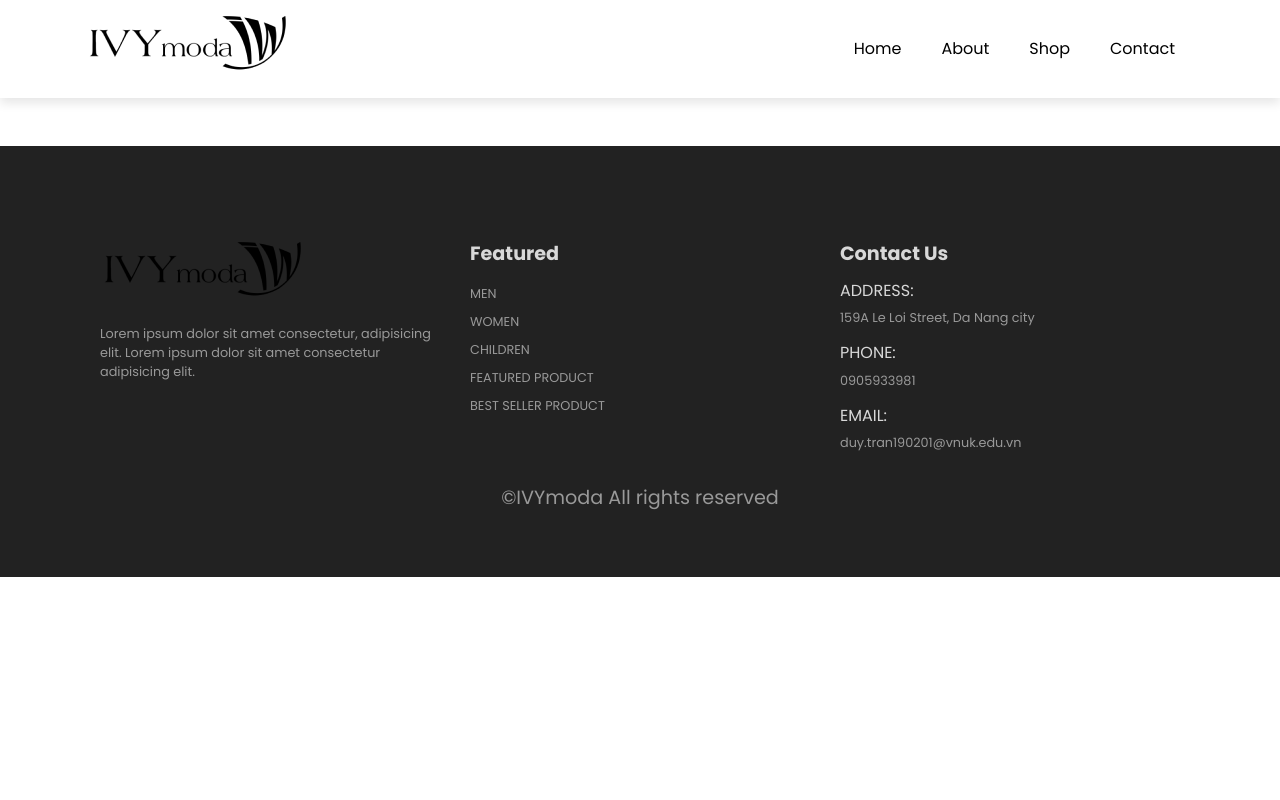
After one commit to sherlockduy4869/Ivy_Website, a PHP site: page /contact.html in a window 1280 px wide. The commit adds this page. Run offline with PHP 8.4, Linux system fonts and the light colour scheme; some libraries are stand-ins or nearby versions.

Commit message:
Create contact page

```diff
--- /dev/null
+++ b/contact.html
@@ -0,0 +1,91 @@
+<html lang="en">
+<head>
+    <meta charset="UTF-8">
+    <meta http-equiv="X-UA-Compatible" content="IE=edge">
+    <meta name="viewport" content="width=device-width, initial-scale=1.0">
+    <title>Shop</title>
+    <link rel="stylesheet" href="https://cdn.jsdelivr.net/npm/bootstrap@4.1.3/dist/css/bootstrap.min.css" integrity="sha384-MCw98/SFnGE8fJT3GXwEOngsV7Zt27NXFoaoApmYm81iuXoPkFOJwJ8ERdknLPMO" crossorigin="anonymous">
+    <link rel="stylesheet" href="./Resource/css/style.css">
+    <link rel="stylesheet" href="./Resource/css/query.css">
+    <link rel="stylesheet" href="https://cdnjs.cloudflare.com/ajax/libs/font-awesome/6.1.1/css/all.min.css" integrity="sha512-KfkfwYDsLkIlwQp6LFnl8zNdLGxu9YAA1QvwINks4PhcElQSvqcyVLLD9aMhXd13uQjoXtEKNosOWaZqXgel0g==" crossorigin="anonymous" referrerpolicy="no-referrer" />
+    <script src="https://code.jquery.com/jquery-3.6.0.min.js" integrity="sha256-/xUj+3OJU5yExlq6GSYGSHk7tPXikynS7ogEvDej/m4=" crossorigin="anonymous"></script>
+    <script src="./Resource/js/script.js"></script>
+
+</head>
+<body class="bodyContact">
+
+    <!--NAVIGATION AREA-->
+    <nav class="navbar navbar-expand-lg navbar-light py-3">
+        <div class="container">
+          <a href="#"><img src="./Resource/img/logo.png" alt="Logo"></a>
+          <button class="navbar-toggler" type="button" data-bs-toggle="collapse" data-bs-target="#navbarSupportedContent" aria-controls="navbarSupportedContent" aria-expanded="false" aria-label="Toggle navigation">
+            <span class="navbar-toggler-icon"></span>
+          </button>
+          <div class="collapse navbar-collapse" id="navbarSupportedContent">
+            <ul class="navbar-nav ml-auto">
+              <li class="nav-item">
+                <a class="nav-link" href="#"><span>Home</span></a>
+              </li>
+              <li class="nav-item">
+                <a class="nav-link" href="#"><span>About</span></a>
+              </li>
+              <li class="nav-item">
+                <a class="nav-link" href="#"><span>Shop</span></a>
+              </li>
+              <li class="nav-item">
+                <a class="nav-link" href="#"><span>Contact</span></a>
+              </li>
+          </div>
+        </div>
+      </nav>
+
+
+    <!--FOOTER AREA-->
+    <footer class="mt-5 py-5">
+        <div class="row container mx-auto pt-5">
+          <div class="footer-one col-lg-4 col-md-4 col-12 mb-3">
+            <img src="./Resource/img/logo.png" alt="">
+            <p class="pt-3">Lorem ipsum dolor sit amet consectetur, adipisicing elit.
+              Lorem ipsum dolor sit amet consectetur adipisicing elit.</p>
+          </div>
+
+          <div class="footer-one col-lg-4 col-md-4 col-12 mb-3">
+            <h5 class="pb-2">Featured</h5>
+            <ul class="text-uppercase list-unstyled">
+              <li><a href="#">Men</a></li>
+              <li><a href="#">Women</a></li>
+              <li><a href="#">Children</a></li>
+              <li><a href="#">Featured product</a></li>
+              <li><a href="#">Best seller product</a></li>
+            </ul>
+          </div>
+
+          <div class="footer-one col-lg-4 col-md-4 col-12 mb-3">
+            <h5 class="pb-2">Contact Us</h5>
+            <div>
+              <h6 class="text-uppercase">Address:</h6>
+              <p>159A Le Loi Street, Da Nang city</p>
+            </div>
+            <div>
+              <h6 class="text-uppercase">Phone:</h6>
+              <p>0905933981</p>
+            </div>
+            <div>
+              <h6 class="text-uppercase">Email:</h6>
+              <p>duy.tran190201@vnuk.edu.vn</p>
+            </div>
+          </div>
+
+        </div>
+
+        <!--Copyright-->
+        <p class="text-center copyright">©IVYmoda All rights reserved</p>
+
+      </footer>
+
+      <script src="https://cdn.jsdelivr.net/npm/@popperjs/core@2.9.2/dist/umd/popper.min.js" integrity="sha384-IQsoLXl5PILFhosVNubq5LC7Qb9DXgDA9i+tQ8Zj3iwWAwPtgFTxbJ8NT4GN1R8p" crossorigin="anonymous"></script>
+      <script src="https://cdn.jsdelivr.net/npm/bootstrap@5.0.2/dist/js/bootstrap.min.js" integrity="sha384-cVKIPhGWiC2Al4u+LWgxfKTRIcfu0JTxR+EQDz/bgldoEyl4H0zUF0QKbrJ0EcQF" crossorigin="anonymous"></script>
+      <script src="./Vendors/js/jquery.waypoints.min.js"></script>
+
+  </body>
+  </html>
```
Also changed, not shown: Resource/css/style.css (line endings or trailing spaces), Resource/img/about-banner.jpg (added).
